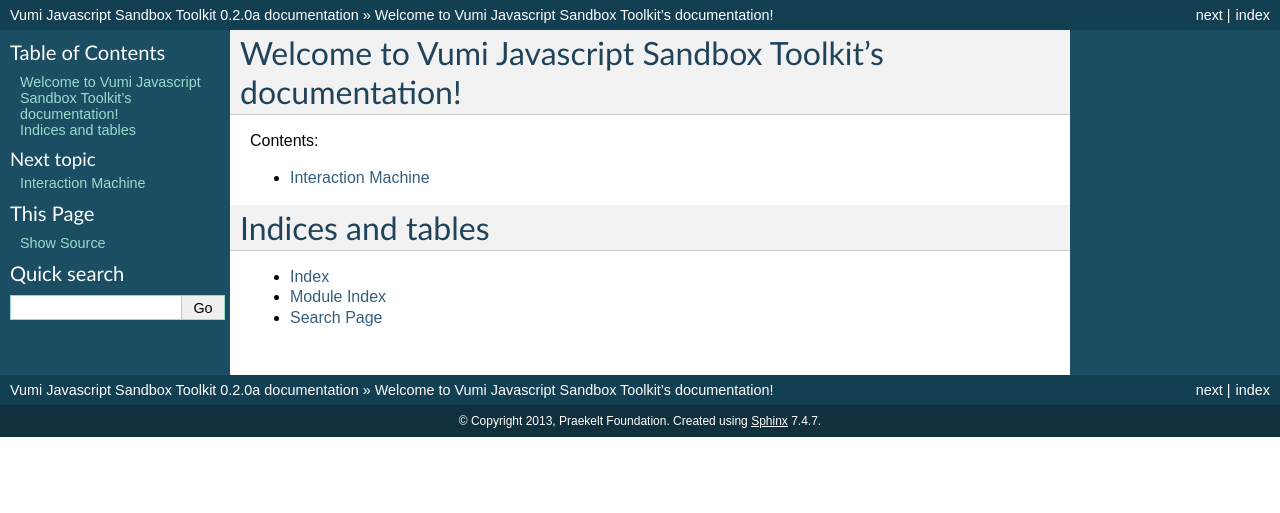
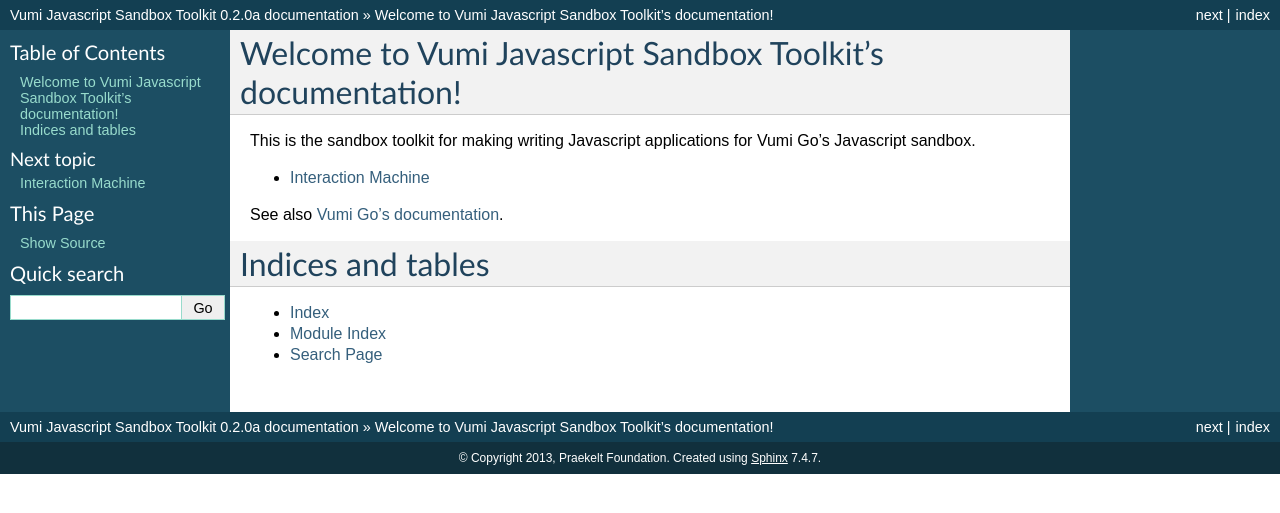
Before and after one commit to praekeltfoundation/vumi-jssandbox-toolkit, a Sphinx documentation site: the page built from docs/index.rst, in a window 1280 px wide. Shown: the top 513 px of the page. Built offline with Sphinx 7.4.7, drawn with Linux system fonts in a browser that asks for light colours.

Commit message:
Link to Vumi Go's documentation.

```diff
--- a/docs/index.rst
+++ b/docs/index.rst
@@ -6,12 +6,15 @@
 Welcome to Vumi Javascript Sandbox Toolkit's documentation!
 ===========================================================
 
-Contents:
+This is the sandbox toolkit for making writing Javascript applications for
+Vumi Go's Javascript sandbox.
 
 .. toctree::
    :maxdepth: 1
 
    state_machine.rst
+
+See also `Vumi Go's documentation <http://vumi-go.readthedocs.org/>`_.
 
 
 Indices and tables
```
